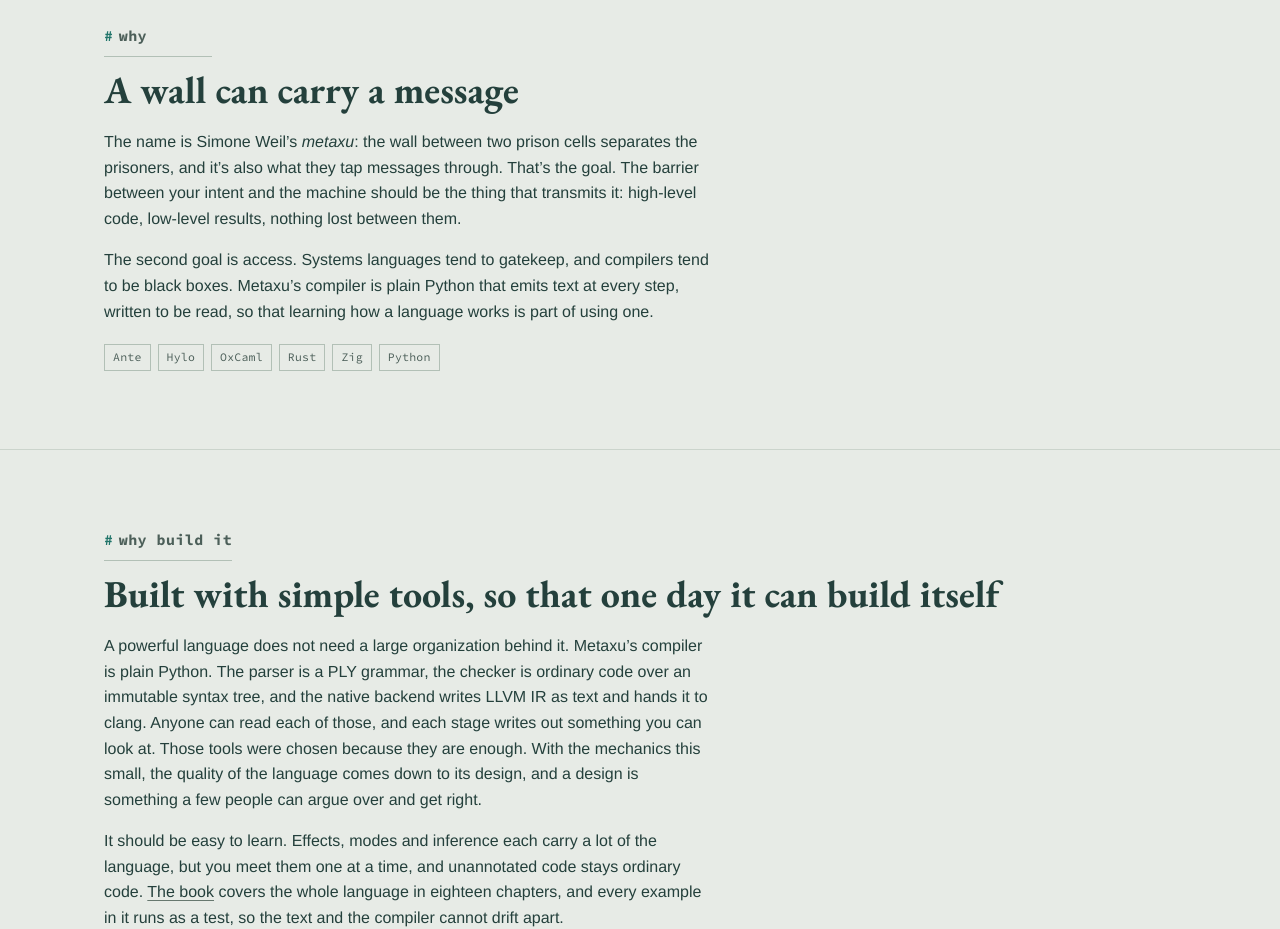
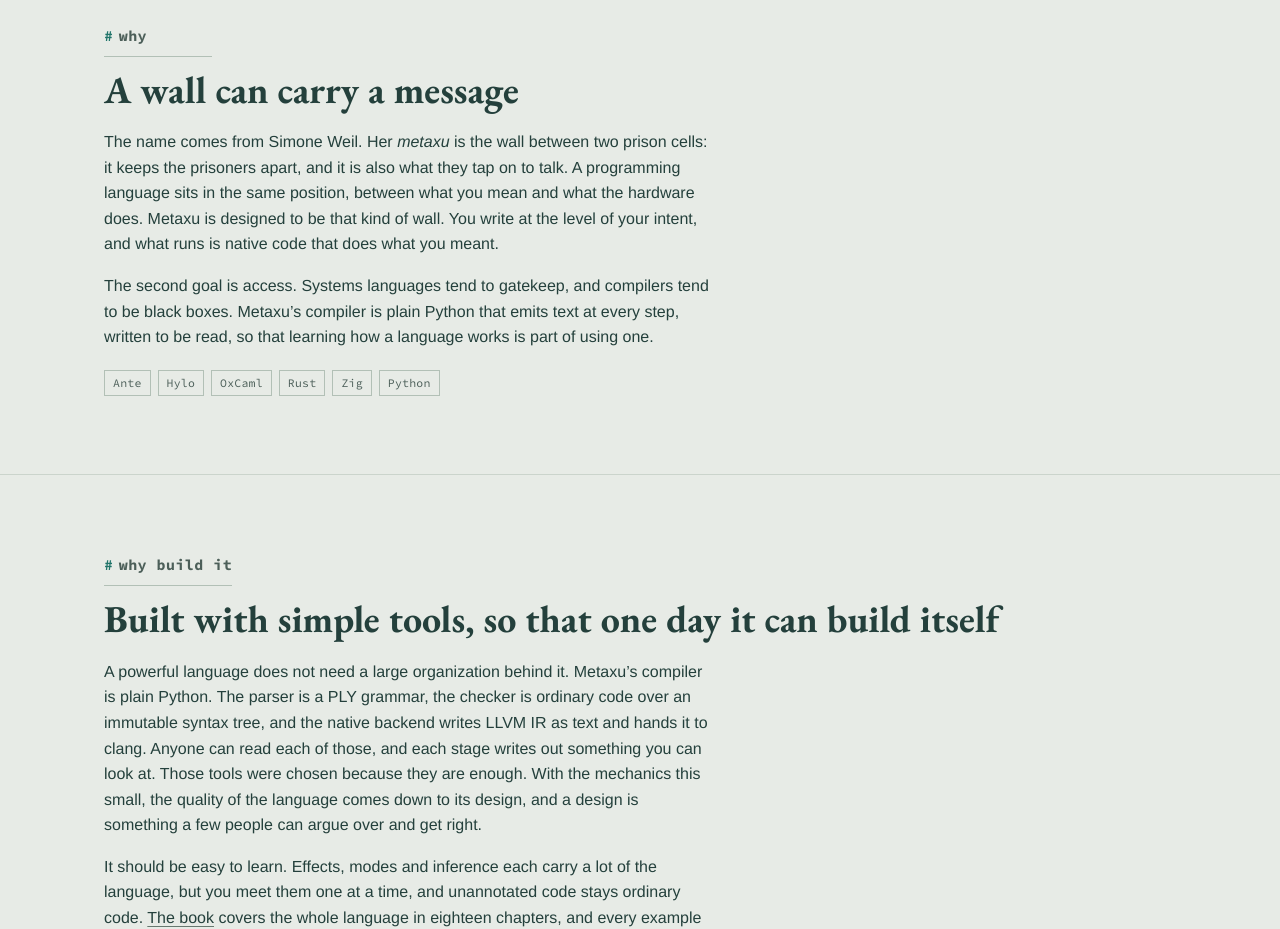
Before and after one commit to anoojpatel/metaxu, a plain HTML site: page website/index.html in a window 1280 px wide. Shown: the part 1040-1969 px from the top of the page. Drawn offline with Linux system fonts and the light colour scheme.

Commit message:
website: rewrite the Weil paragraph without the staged closer

```diff
--- a/website/index.html
+++ b/website/index.html
@@ -436,11 +436,12 @@ footer .wrap { display: flex; justify-content: space-between; gap: 24px; flex-wr
   <div class="wrap">
     <p class="eyebrow"><b>#</b>why</p>
     <h2>A wall can carry a message</h2>
-    <p>The name is Simone Weil&rsquo;s <em>metaxu</em>: the wall between two
-    prison cells separates the prisoners, and it&rsquo;s also what they tap
-    messages through. That&rsquo;s the goal. The barrier between your intent
-    and the machine should be the thing that transmits it: high-level code,
-    low-level results, nothing lost between them.</p>
+    <p>The name comes from Simone Weil. Her <em>metaxu</em> is the wall
+    between two prison cells: it keeps the prisoners apart, and it is also
+    what they tap on to talk. A programming language sits in the same
+    position, between what you mean and what the hardware does. Metaxu is
+    designed to be that kind of wall. You write at the level of your intent,
+    and what runs is native code that does what you meant.</p>
     <p>The second goal is access. Systems languages tend to gatekeep, and
     compilers tend to be black boxes. Metaxu&rsquo;s compiler is plain Python
     that emits text at every step, written to be read, so that learning how a
```
